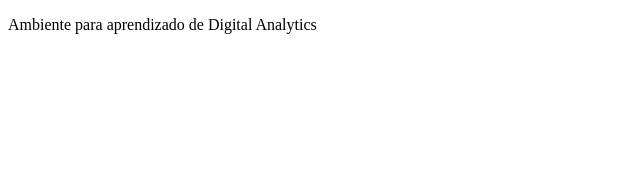
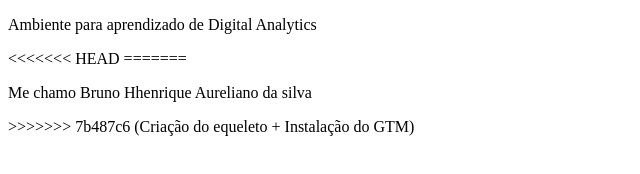
Before and after one commit to bhsilva/digital-analytics, a plain HTML site: page index.html in a window 1280 px wide. Shown: the whole page, without its empty margins (0-640 px from the left). Drawn offline with Linux system fonts and the light colour scheme.

```diff
--- a/index.html
+++ b/index.html
@@ -23,5 +23,9 @@
     <!-- End Google Tag Manager (noscript) -->
     <div>
         <p>Ambiente para aprendizado de Digital Analytics</p>
+<<<<<<< HEAD
+=======
+        <p>Me chamo Bruno Hhenrique Aureliano da silva</p>
+>>>>>>> 7b487c6 (Criação do equeleto + Instalação do GTM)
     </div>
 </body>
```
